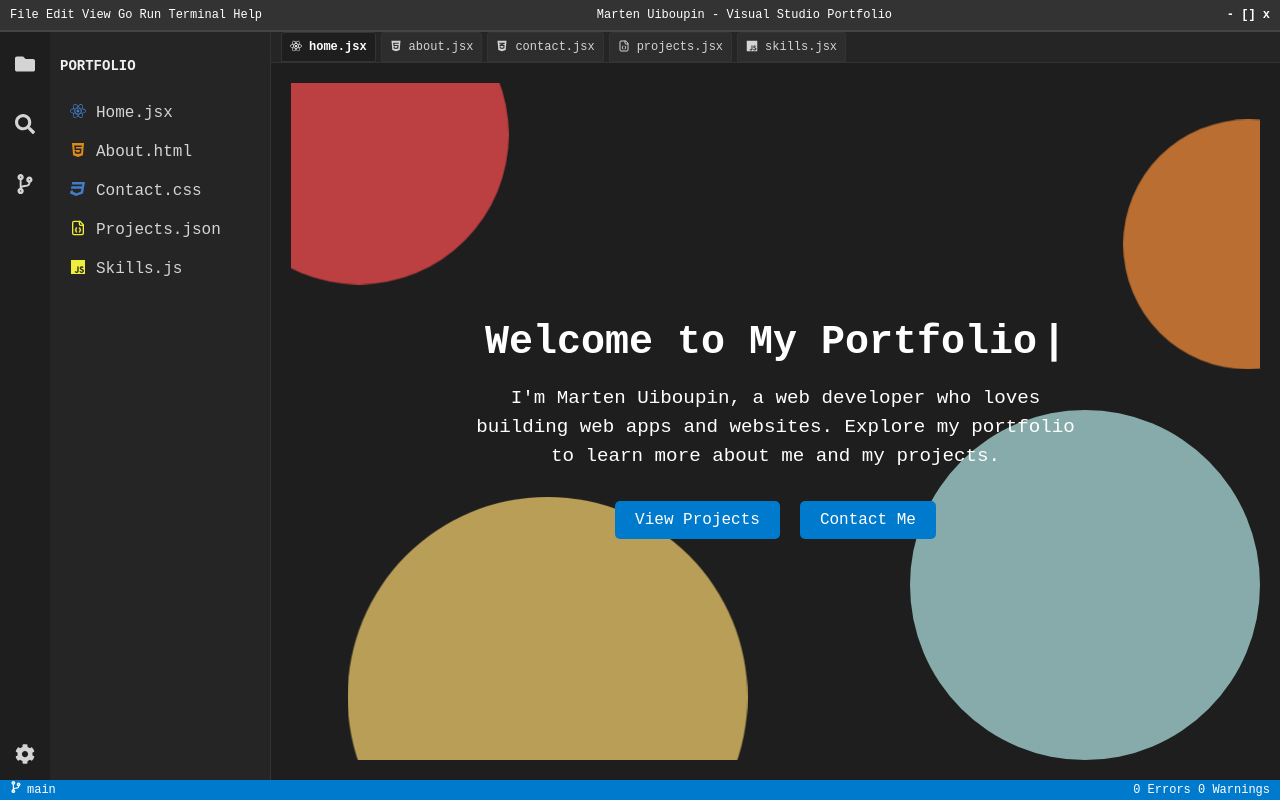
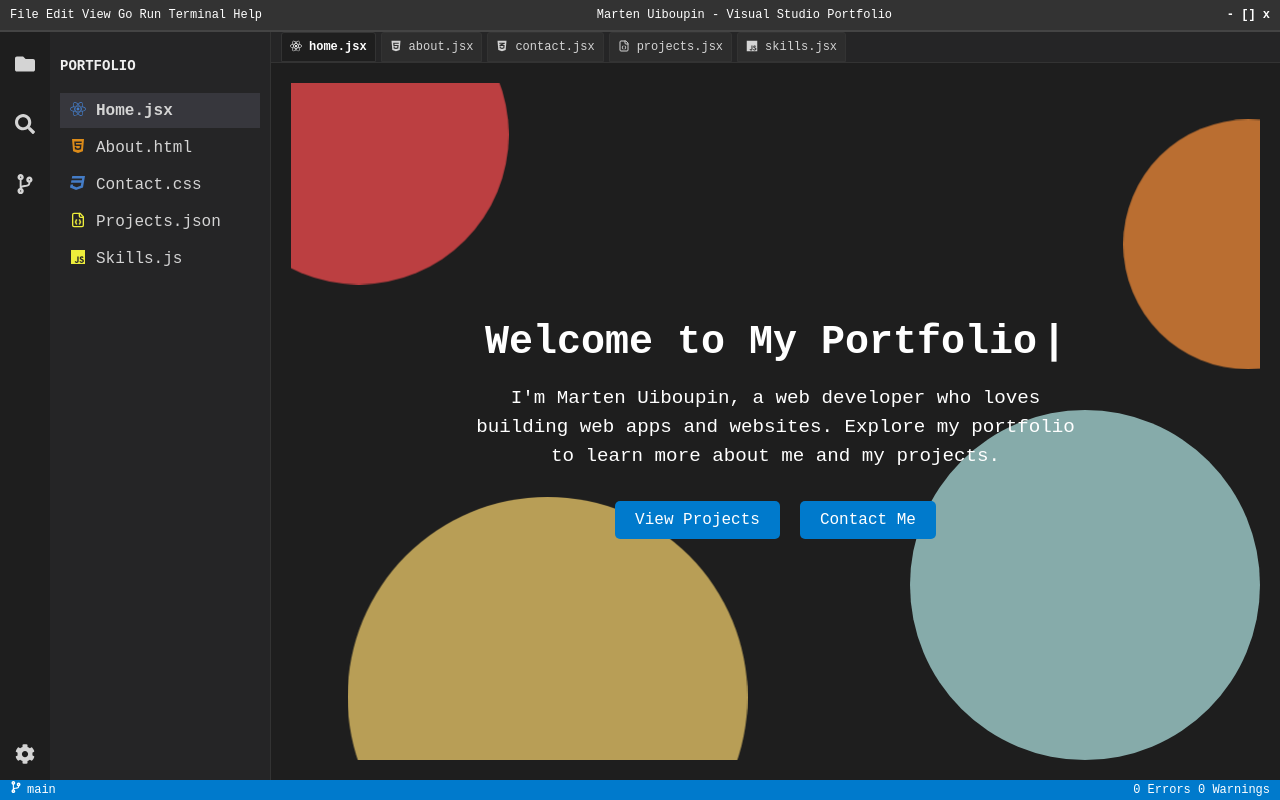
Before and after one commit to TheVaxly/code-portfolio, a React (Vite) app: page / in a window 1280 px wide. Built offline with nearby package versions, Linux system fonts and the light colour scheme.

Commit message:
sidebar has highlighted files

```diff
--- a/src/App.jsx
+++ b/src/App.jsx
@@ -46,7 +46,7 @@ const App = () => {
           openSettingsTab={openSettingsTab}
           setActiveFile={setActiveFile}
         />
-        <Sidebar openFile={openFile} />
+        <Sidebar openFile={openFile} activeFile={activeFile} />
         <EditorContainer
           activeFile={activeFile}
           tabs={tabs}
--- a/src/components/Sidebar.jsx
+++ b/src/components/Sidebar.jsx
@@ -11,12 +11,16 @@ const files = [
   { displayName: "Skills.js", actualName: "skills.jsx", icon: <FaJs className="icon-y" /> },
 ];
 
-const Sidebar = ({ openFile }) => (
+const Sidebar = ({ openFile, activeFile }) => (
   <div className="sidebar">
     <h3>PORTFOLIO</h3>
     <ul>
       {files.map((file) => (
-        <li key={file.actualName} onClick={() => openFile(file.actualName)}>
+        <li
+          key={file.actualName}
+          onClick={() => openFile(file.actualName)}
+          className={activeFile === file.actualName ? 'active' : ''}
+        >
           <span className="icon">{file.icon}</span> {file.displayName}
         </li>
       ))}
--- a/src/styles/Sidebar.css
+++ b/src/styles/Sidebar.css
@@ -19,7 +19,8 @@
   }
 
   .sidebar li {
-    padding: 5px 10px;
+    padding: 3px 10px;
+    margin: 2px 0;
     display: flex;
     align-items: center;
     cursor: pointer;
@@ -43,3 +44,14 @@
   .icon-y {
     color: #eeee3b;
   }
+
+  .sidebar li.active {
+    background: #37373d;
+    font-weight: bold;
+    padding: 3px 10px;
+  }
+
+  .sidebar li.active:hover {
+    background: #37373d;
+    padding: 3px 10px;
+  }
```
